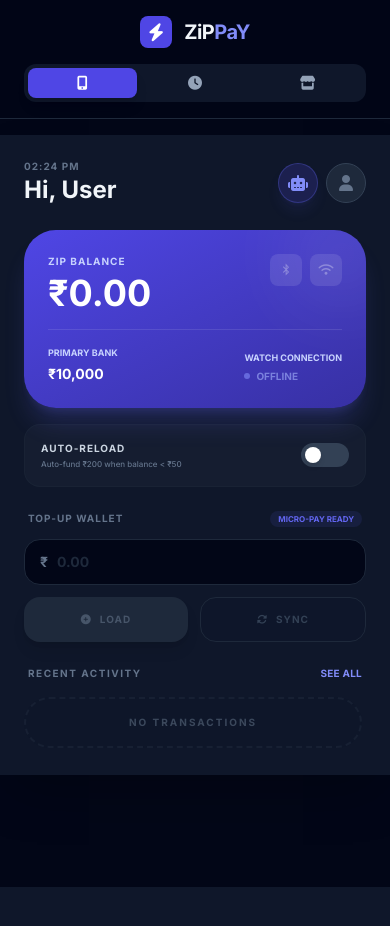
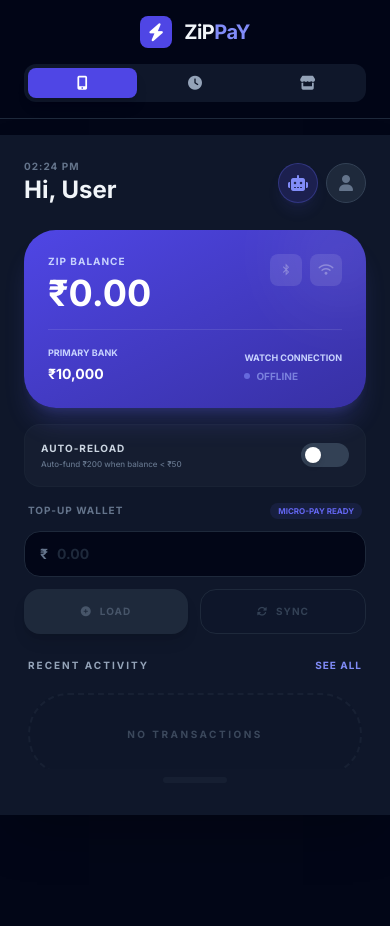
Before and after one commit to Macro-Mines/zippay_prototype, a React (Vite) app: page / in a window 390 px wide. Before the commit the page ends 887 px from the top, so only its background shows below. Built offline with nearby package versions, Linux system fonts and the light colour scheme.

Commit message:
fix: Adjust layout and styling for better UX
Refines the visual presentation of the SmartphoneUPI and NotificationOverlay components. This includes minor adjustments to spacing, element sizes, and border properties to improve the overall user experience and aesthetic consistency.

```diff
--- a/components/NotificationOverlay.tsx
+++ b/components/NotificationOverlay.tsx
@@ -51,10 +51,10 @@ const NotificationOverlay: React.FC<Props> = ({ message, type, duration, onClose
     <div className={containerClasses}>
       <div className="absolute inset-0 bg-indigo-950/60 pointer-events-auto" onClick={() => setIsClosing(true)}></div>
 
-      <div className={`relative flex flex-col items-center justify-center w-full transition-all duration-500 ${showContent ? 'translate-y-0 scale-100' : 'translate-y-10 scale-90'}`}>
+      <div className={`relative flex flex-col items-center justify-center w-full transition-all duration-500 border-none ${showContent ? 'translate-y-0 scale-100' : 'translate-y-10 scale-90'}`}>
 
         {/* Animated Success Icon Container */}
-        <div className="relative w-28 h-28 mb-6 flex items-center justify-center">
+        <div className="relative w-28 h-28 mb-6 flex items-center justify-center border-none">
           <div className="absolute inset-0 bg-green-500/20 rounded-full animate-ping-slow"></div>
           <div className="absolute inset-4 bg-green-500/10 rounded-full animate-ping-slower"></div>
 
@@ -70,8 +70,10 @@ const NotificationOverlay: React.FC<Props> = ({ message, type, duration, onClose
           </div>
         </div>
 
-        <div className={`text-center space-y-2 transition-all duration-700 delay-300 ${showContent ? 'opacity-100 translate-y-0' : 'opacity-0 translate-y-4'}`}>
-          <h2 className="text-xl font-black tracking-tight text-white uppercase">Payment Successful</h2>
+        <div className={`text-center space-y-2 transition-all duration-700 delay-300 border-none ${showContent ? 'opacity-100 translate-y-0' : 'opacity-0 translate-y-4'}`}>
+          <h2 className="text-xl font-black tracking-tight text-white uppercase">
+            {message.toLowerCase().includes('sync') ? 'Sync Successful' : 'Payment Successful'}
+          </h2>
           <div className="h-0.5 w-8 bg-green-500/50 mx-auto rounded-full"></div>
           <p className="text-indigo-100/70 text-xs font-bold px-6 leading-tight">
             {message}
@@ -80,7 +82,7 @@ const NotificationOverlay: React.FC<Props> = ({ message, type, duration, onClose
 
         <button
           onClick={() => setIsClosing(true)}
-          className={`mt-10 px-6 py-2 bg-white/10 hover:bg-white/20 border border-white/10 rounded-full text-[10px] font-black tracking-widest uppercase transition-all duration-500 pointer-events-auto active:scale-95 ${showContent ? 'opacity-100' : 'opacity-0'}`}
+          className={`mt-10 px-6 py-2 bg-white/10 hover:bg-white/20 border-0 rounded-full text-[10px] font-black tracking-widest uppercase transition-all duration-500 pointer-events-auto active:scale-95 ${showContent ? 'opacity-100' : 'opacity-0'}`}
         >
           Done
         </button>
--- a/components/SmartphoneUPI.tsx
+++ b/components/SmartphoneUPI.tsx
@@ -43,7 +43,7 @@ const SmartphoneUPI: React.FC<Props> = ({
   const isWatchLinked = connectivity.isBluetoothOn && userWallet.isActive;
   const isLoadReady = connectivity.isWifiOn && isWatchLinked;
 
-  const frameClasses = "w-full sm:max-w-sm bg-slate-900 sm:border border-slate-800 sm:rounded-[3rem] p-6 sm:p-8 mb-4 sm:mb-20 shadow-2xl relative overflow-hidden flex flex-col h-[640px]";
+  const frameClasses = "w-full sm:max-w-sm bg-slate-900 sm:border border-slate-800 sm:rounded-[3rem] p-6 sm:p-8 mb-4 sm:mb-20 shadow-2xl relative overflow-hidden flex flex-col h-[680px]";
 
   if (showFullHistory) {
     return (
@@ -151,7 +151,7 @@ const SmartphoneUPI: React.FC<Props> = ({
         </div>
       </div>
 
-      <div className="bg-slate-800/40 rounded-2xl p-4 mb-6 border border-slate-800/50 flex items-center justify-between transition-all shrink-0">
+      <div className="bg-slate-800/40 rounded-2xl p-4 mb-4 border border-slate-800/50 flex items-center justify-between transition-all shrink-0">
         <div className="flex-1">
           <h4 className="text-[10px] font-bold text-slate-300 uppercase tracking-widest mb-0.5">Auto-Reload</h4>
           <p className="text-[8px] text-slate-500 font-medium">Auto-fund ₹200 when balance &lt; ₹50</p>
@@ -205,38 +205,38 @@ const SmartphoneUPI: React.FC<Props> = ({
       </div>
 
       <div className="flex-1 flex flex-col min-h-0">
-        {/* RECENT ACTIVITY Header Redesign */}
-        <div className="flex justify-between items-center mb-4 px-1 shrink-0">
-          <h4 className="text-[10px] font-bold text-slate-500 uppercase tracking-[0.15em]">Recent Activity</h4>
+        <div className="flex justify-between items-center mb-5 px-1 shrink-0">
+          <h4 className="text-[10px] font-bold text-slate-400 uppercase tracking-[0.2em]">Recent Activity</h4>
           <button
             onClick={() => { haptics.lightClick(); setShowFullHistory(true); }}
-            className="text-[10px] font-bold text-indigo-400 uppercase tracking-wide hover:underline transition-all"
+            className="text-[10px] font-bold text-indigo-400 uppercase tracking-widest hover:text-indigo-300 transition-all"
           >
             See All
           </button>
         </div>
 
-        {/* RECENT ACTIVITY List/Empty State Redesign */}
-        <div className="flex-1 overflow-y-auto space-y-2 pr-1 custom-scrollbar pb-20 snap-y snap-mandatory flex flex-col">
+        <div className="flex-1 overflow-y-auto space-y-4 pr-1 custom-scrollbar pb-10 px-1 flex flex-col">
           {userWallet.transactions.length === 0 ? (
             <div className="flex-1 flex items-center justify-center mb-4">
-               <div className="w-full border-2 border-dashed border-slate-800/60 rounded-[2rem] py-4 flex items-center justify-center bg-slate-900/10">
-                 <p className="text-slate-600 font-bold uppercase tracking-[0.2em] text-[10px] opacity-80">No Transactions</p>
+               <div className="w-full border-2 border-dashed border-slate-800/60 rounded-[2.5rem] py-8 flex items-center justify-center bg-slate-900/10">
+                 <p className="text-slate-600 font-bold uppercase tracking-[0.25em] text-[10px] opacity-80">No Transactions</p>
                </div>
             </div>
           ) : (
             userWallet.transactions.slice(0, 3).map(tx => (
-              <div key={tx.id} className="bg-slate-800/30 p-3 rounded-2xl flex items-center justify-between border border-slate-800/50 hover:border-slate-700 transition-colors snap-start shrink-0">
-                <div className="flex items-center gap-3">
-                  <div className={`w-8 h-8 rounded-full flex items-center justify-center text-[10px] ${tx.type === 'CREDIT' ? 'bg-green-500/10 text-green-500' : 'bg-slate-700 text-slate-400'}`}>
+              <div key={tx.id} className="bg-slate-800/40 p-5 rounded-[2rem] flex items-center justify-between border border-slate-800/40 hover:border-slate-700 transition-colors shrink-0">
+                <div className="flex items-center gap-4">
+                  <div className={`w-11 h-11 rounded-full flex items-center justify-center text-xs ${tx.type === 'CREDIT' ? 'bg-green-500/10 text-green-500' : 'bg-slate-700/60 text-slate-400'}`}>
                     <i className={`fas ${tx.type === 'CREDIT' ? 'fa-arrow-down' : 'fa-arrow-up'}`}></i>
                   </div>
                   <div className="min-w-0">
-                    <p className="text-xs font-bold truncate max-w-[120px]">{tx.peer}</p>
-                    <p className="text-[8px] text-slate-500 font-medium">{new Date(tx.timestamp).toLocaleTimeString([], { hour: '2-digit', minute: '2-digit' })}</p>
+                    <p className="text-[13px] font-bold text-white truncate max-w-[140px]">{tx.peer}</p>
+                    <p className="text-[10px] text-slate-500 font-medium tracking-tight">
+                      {new Date(tx.timestamp).toLocaleTimeString([], { hour: '2-digit', minute: '2-digit' })}
+                    </p>
                   </div>
                 </div>
-                <p className={`text-xs font-black ${tx.type === 'CREDIT' ? 'text-green-400' : (tx.peer.includes('Emergency') ? 'text-red-400' : 'text-slate-200')}`}>
+                <p className={`text-[14px] font-black tracking-tight ${tx.type === 'CREDIT' ? 'text-green-400' : (tx.peer.includes('Emergency') ? 'text-red-400' : 'text-slate-200')}`}>
                   {tx.type === 'CREDIT' ? '+' : '-'}₹{tx.amount}
                 </p>
               </div>
@@ -244,9 +244,9 @@ const SmartphoneUPI: React.FC<Props> = ({
           )}
         </div>
 
-        {/* Bottom Home Indicator Pill */}
-        <div className="mt-auto pt-2 pb-1 shrink-0">
-           <div className="w-16 h-1.5 bg-slate-800/60 rounded-full mx-auto"></div>
+        {/* Home Indicator Pillar */}
+        <div className="mt-auto py-2 shrink-0">
+           <div className="w-16 h-1.5 bg-slate-800/50 rounded-full mx-auto"></div>
         </div>
       </div>
 
```
